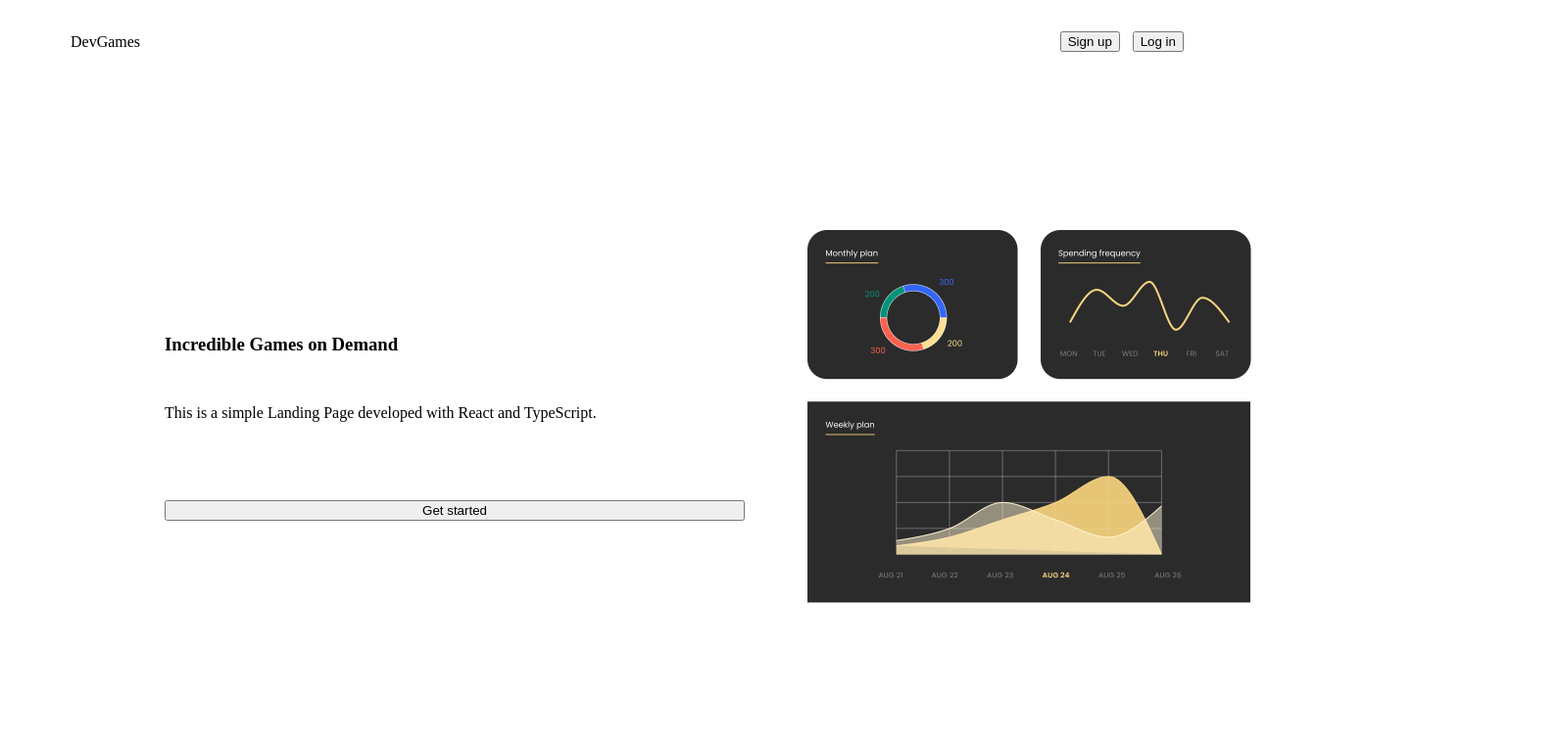
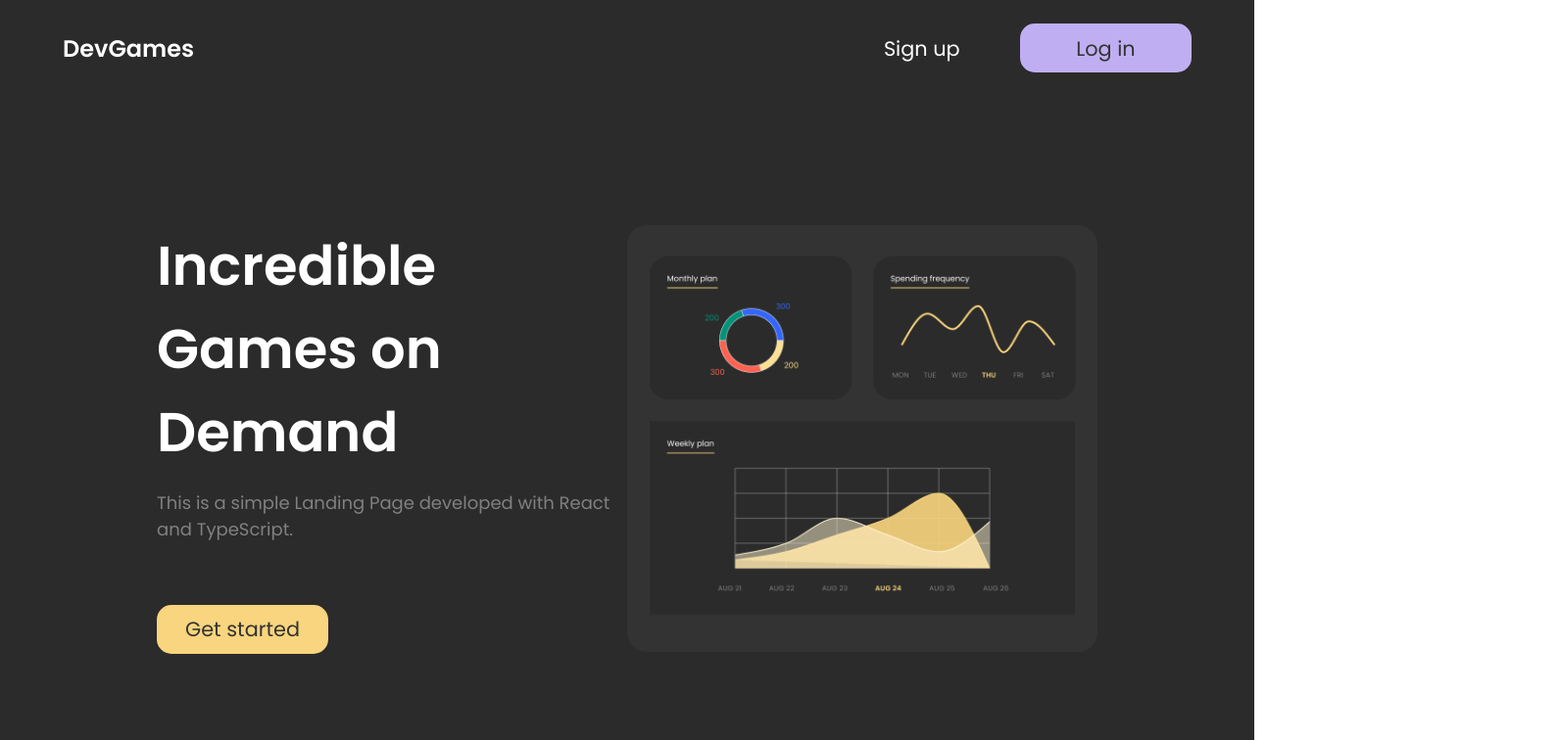
Before and after one commit to Thyago-ES/DevGames, a React (Vite) app: page / in a window 1280 px wide. Shown: the top 756 px of the page at 98% size, 1592 px wide, since content can reach past the window. Built offline with nearby package versions, Linux system fonts and the light colour scheme.

Commit message:
estilos globais adicionados

```diff
--- a/src/index.css
+++ b/src/index.css
@@ -0,0 +1,94 @@
+@import url("https://fonts.googleapis.com/css2?family=Poppins:ital,wght@0,100;0,200;0,300;0,400;0,500;0,600;0,700;0,800;0,900;1,100;1,200;1,300;1,400;1,500;1,600;1,700;1,800;1,900&display=swap");
+
+* {
+	margin: 0;
+	padding: 0;
+	box-sizing: border-box;
+	font-family: "Poppins", sans-serif;
+	color: var(--text-color);
+}
+
+:root {
+	--hot-color: #f8d57e;
+	--hot-color-02: #d3ae50;
+	--cold-color: #bfaff2;
+	--cold-color-02: #947ddf;
+	--bg-color-01: #333333;
+	--bg-color-02: #fdf5df;
+	--text-color: #ffffff;
+
+	--full-height: 100vh;
+	--border: 1px solid rgba(255, 255, 255, 0.2);
+}
+
+html {
+	scroll-behavior: smooth;
+	font-size: 16px;
+}
+
+img {
+	width: 100%;
+	object-fit: cover;
+}
+
+#root {
+	width: 100%;
+	min-height: 100vh;
+	background-color: #2b2b2b;
+}
+
+.logo {
+	font-size: 1.5rem;
+	font-weight: 600;
+	cursor: default;
+}
+
+.title {
+	font-size: 3.5rem;
+	font-weight: 600;
+}
+
+.subtitle {
+	font-size: 1.125rem;
+	opacity: 0.4;
+}
+
+.btn {
+	width: 175px;
+	height: 50px;
+	border: none;
+	border-radius: 15px;
+	background: none;
+	font-size: 1.3rem;
+	cursor: pointer;
+}
+
+.simple-btn,
+.btn.cold-btn,
+.btn.hot-btn {
+	transition: 0.3s ease;
+}
+
+.simple-btn:hover {
+	text-decoration: underline;
+}
+
+.btn.cold-btn {
+	background-color: var(--cold-color);
+	color: var(--bg-color-01);
+}
+
+.btn.cold-btn:hover {
+	background-color: var(--cold-color-02);
+	color: var(--text-color);
+}
+
+.btn.hot-btn {
+	background-color: var(--hot-color);
+	color: var(--bg-color-01);
+}
+
+.btn.hot-btn:hover {
+	background-color: var(--hot-color-02);
+	color: var(--text-color);
+}
```
